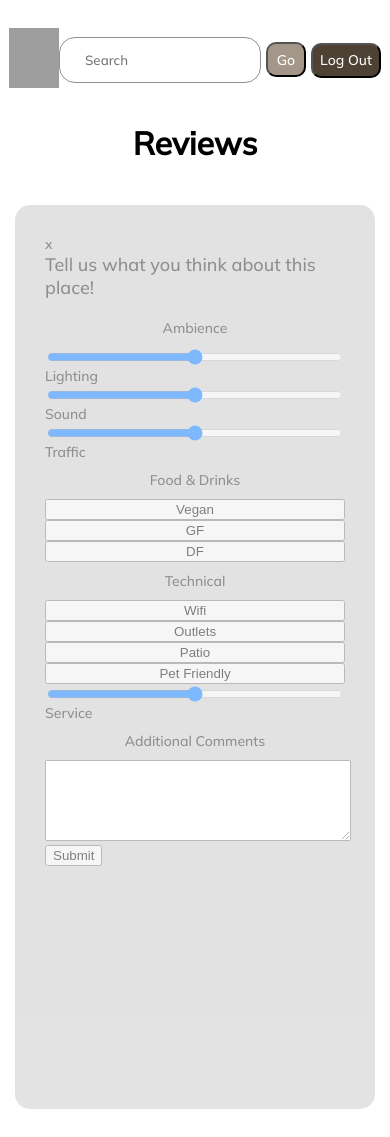
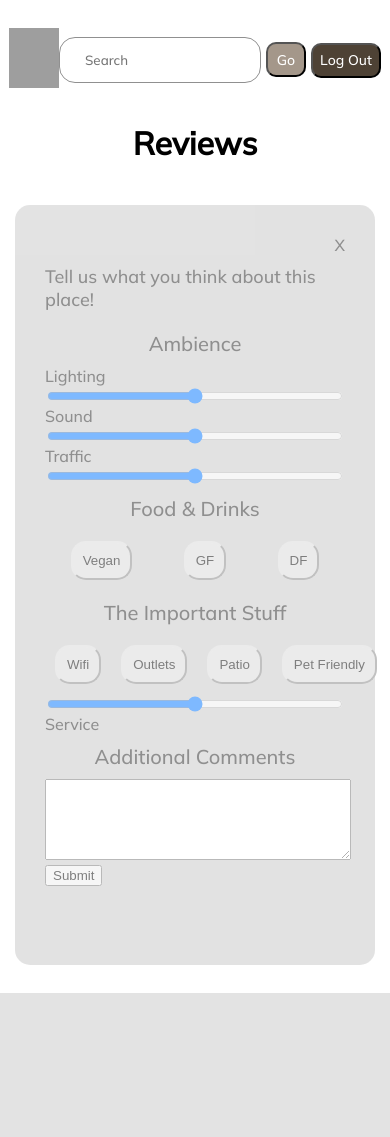
Before and after one commit to amandafroment/BeanThere, a Django app: page /details/1/review/ in a window 390 px wide. After the commit the page ends 993 px from the top, so only its background shows below. Run offline with Django 4.2, Linux system fonts and the light colour scheme; the visitor is signed in with stand-in values (Sample User, id 1); grey boxes are pictures that could not be loaded.

Commit message:
review form button styling

```diff
--- a/beanthere/main_app/static/css/style.css
+++ b/beanthere/main_app/static/css/style.css
@@ -840,15 +840,22 @@ label {
     background-color: #c7c7c7;
     color: #212121;
     width: 300px;
+    max-height: 700px;
     border-radius: 15px;
     margin: 20px;
     padding: 30px;
-    font-size: 14px;
+    font-size: 16px;
     font-family: Mulish;
+  }
+  .close-1{
+    display: flex;
+    justify-content: flex-end;
+    margin-bottom: 10px;
   }
   .form-headers{
     align-self: center;
     padding: 10px;
+    font-size: 20px;
   }
   .comment-box{
     font-size: 14px;
@@ -856,7 +863,22 @@ label {
   .comment-input-box{
     width: 300px;
   }
+  .rev-btn {
+    border-radius: 15px;
+    background-color: #d9d9d9;
+    border-color: #d9d9d9;
+    padding: 10px;
+    margin: 10px;
+  }
+  .food-drink-btns{
+    display:flex;
+    justify-content: space-around;
 
+  }
+  .technical-btns{
+  display:flex;
+  justify-content: space-around;
+  }
 
   .search-input {
     width: 75px;
--- a/beanthere/main_app/static/js/script.js
+++ b/beanthere/main_app/static/js/script.js
@@ -7,6 +7,7 @@ function selectedButton(evt) {
   if (dataVal.value === "false") {
     console.log(dataVal.value);
     displayBtn.style.backgroundColor = "#4e4235";
+    displayBtn.style.color = "#F7F7F7";
     dataVal.value = "true";
   } else {
     console.log(dataVal.value);
--- a/beanthere/main_app/templates/users/review.html
+++ b/beanthere/main_app/templates/users/review.html
@@ -2,33 +2,35 @@
 <h1 class="review-page-header">Reviews</h1>
 
 <div class="Rectangle-17">
-    <div class="close-1">x</div>
+    <div class="close-1">X</div>
     <div class="Tell-us-what-you-think-about-this-place">
         <span>Tell us what you think about this place!</span>
     </div>
     <form action="{% url 'add_review' yelp_id %}" method="POST">
         {% csrf_token %}
         <div class="form-headers"><span>Ambience</span></div>
-            <input type="range" class="slider" id="select1" min="1" max="5" value="3" name="lighting">Lighting</input>
-
-            <input type="range" class="slider" id="select2" min="1" max="5" value="3" name="sound">Sound</input>
-            <input type="range" class="slider" id="select3" min="1" max="5" value="3" name="traffic">Traffic</input>
+            <span>Lighting</span><input type="range" class="slider" id="select1" min="1" max="5" value="3" name="lighting"></input>
+            <span>Sound</span><input type="range" class="slider" id="select2" min="1" max="5" value="3" name="sound"></input>
+            <span>Traffic</span><input type="range" class="slider" id="select3" min="1" max="5" value="3" name="traffic"></input>
         <div class="form-headers"><span>Food & Drinks</span></div>
-            <input type="button" id="select4" class="rev-btn" onclick="selectedButton('select4')" value="Vegan"></input>
+            <div class="food-drink-btns"><input type="button" id="select4" class="rev-btn" onclick="selectedButton('select4')" value="Vegan"></input>
                 <input type="hidden" id="select4val" value="false" name="vegan">
                 <input type="button" id="select5" class="rev-btn" onclick="selectedButton('select5')" value="GF"></input>
                 <input type="hidden" id="select5val" value="false" name="gluten_free">
                 <input type="button" id="select6" class="rev-btn" onclick="selectedButton('select6')" value="DF"></input>
                 <input type="hidden" id="select6val" value="false" name="lactose_free">
-        <div class="form-headers"><span>Technical</span></div>
+            </div>
+        <div class="form-headers"><span>The Important Stuff</span></div>
+            <div class="technical-btns">
                 <input type="button" id="select7" class="rev-btn" onclick="selectedButton('select7')" value="Wifi"></input>
                 <input type="hidden" id="select7val" value="false" name="wifi">
                 <input type="button" id="select8" class="rev-btn" onclick="selectedButton('select8')" value="Outlets"></input>
                 <input type="hidden" id="select8val" value="false" name="outlets">
                 <input type="button" id="select9" class="rev-btn" onclick="selectedButton('select9')" value="Patio"></input>
-            <input type="hidden" id="select9val" value="false" name="patio">
+                <input type="hidden" ispaced="select9val" value="false" name="patio">
                 <input type="button" id="select10" class="rev-btn" onclick="selectedButton('select10')" value="Pet Friendly"></input>
                 <input type="hidden" id="select10val" value="false" name="pet_friendly">
+            </div>
                 <input type="range" class="slider" id="select11" min="1" max="5" value="3" name="service">Service</input>
         <div class="form-headers"><span>Additional Comments</span></div>
             <div id="select12" class="comment-box"><textarea rows="5" cols="29" class="comment-input-box" name="comment-box"></textarea></div>
```
Lines whose indentation alone changed are shown as unchanged.
